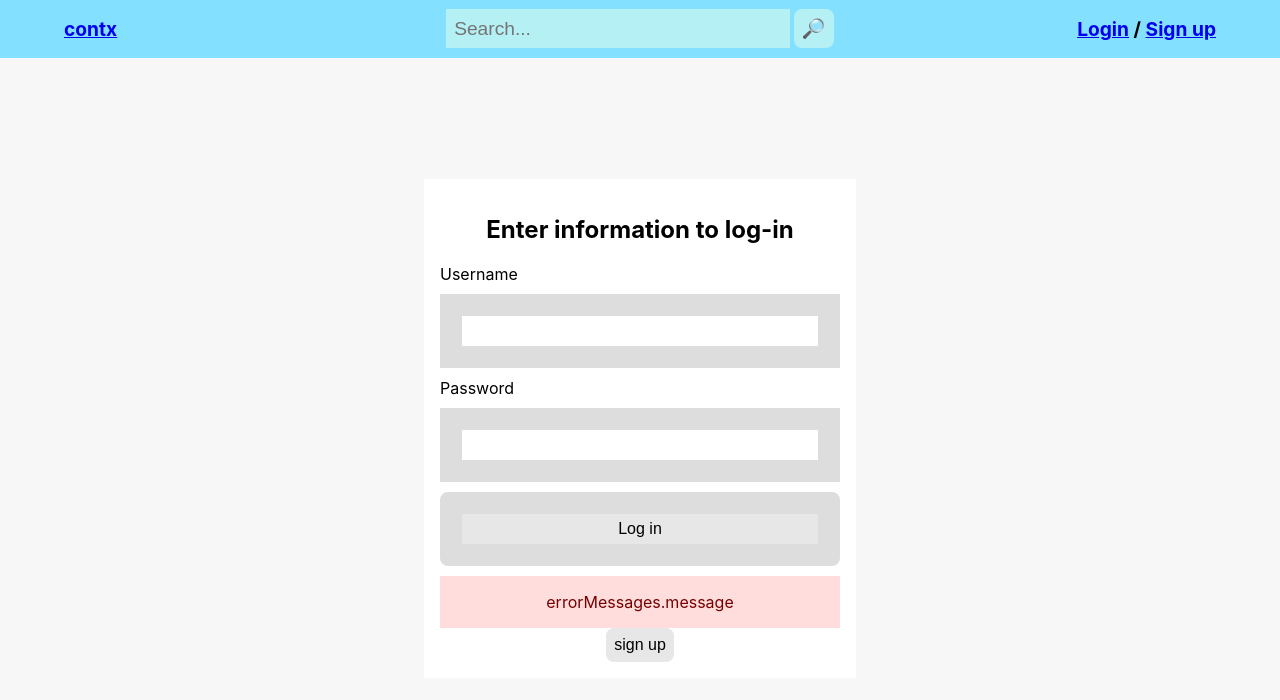
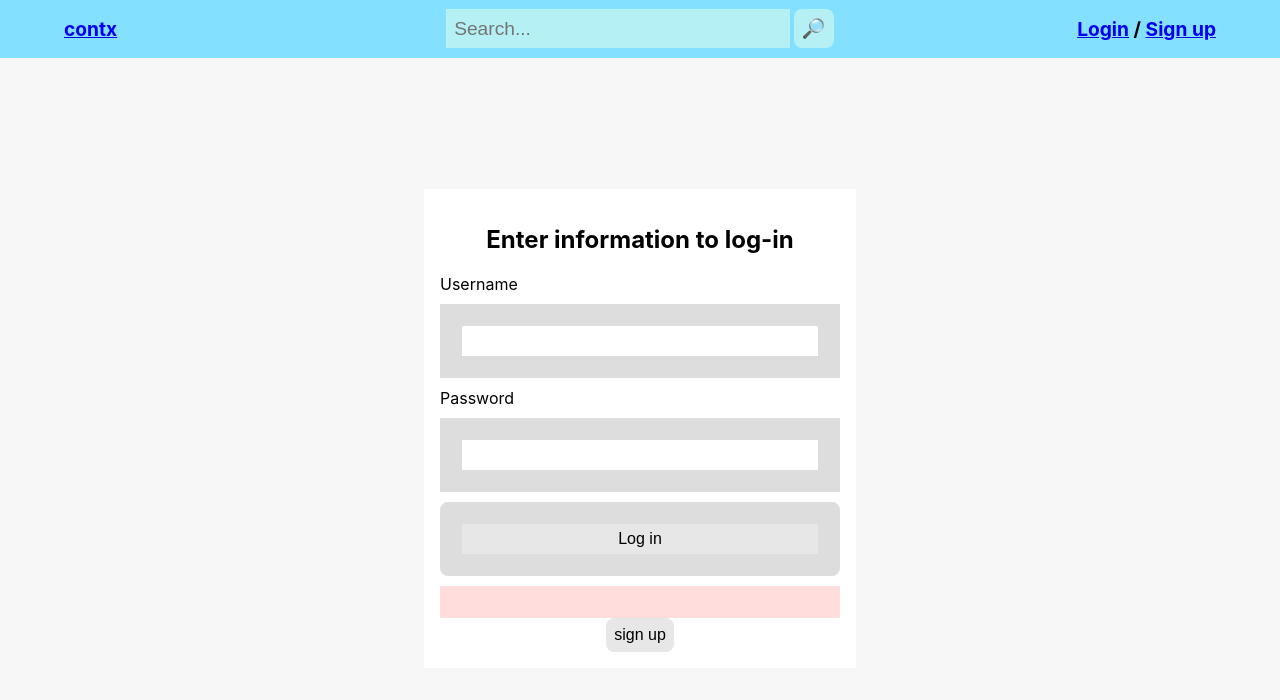
Before and after one commit to Luislfdms/Project1-COP4331C, a React (Create React App) app in the folder front-end/: page /login in a window 1280 px wide. Shown: the top 700 px of the page. Built offline with nearby package versions, Linux system fonts and the light colour scheme.

Commit message:
actually display login errors

```diff
--- a/front-end/src/Pages/Login.js
+++ b/front-end/src/Pages/Login.js
@@ -83,7 +83,7 @@ const Login = () => {
             />
         </div>
         <input type="submit" value="Log in" />
-        {errorMessages && <div class="error">errorMessages.message</div>}
+        {errorMessages && <div class="error">{errorMessages.message}</div>}
       </form>
       <button onClick={redirectSignUp}> sign up </button>
     </div>
```
Also changed, not shown: 7 other files (tests, documents, lock files or other folders).
